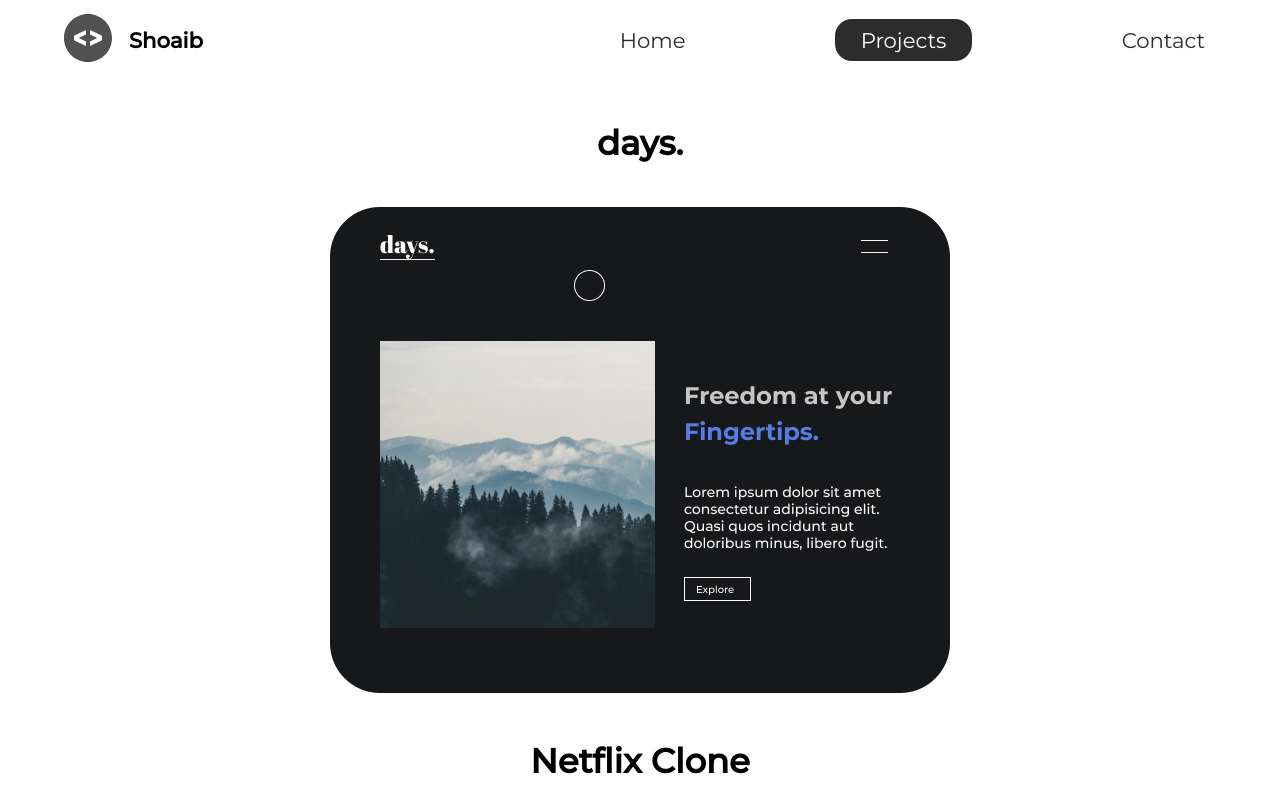
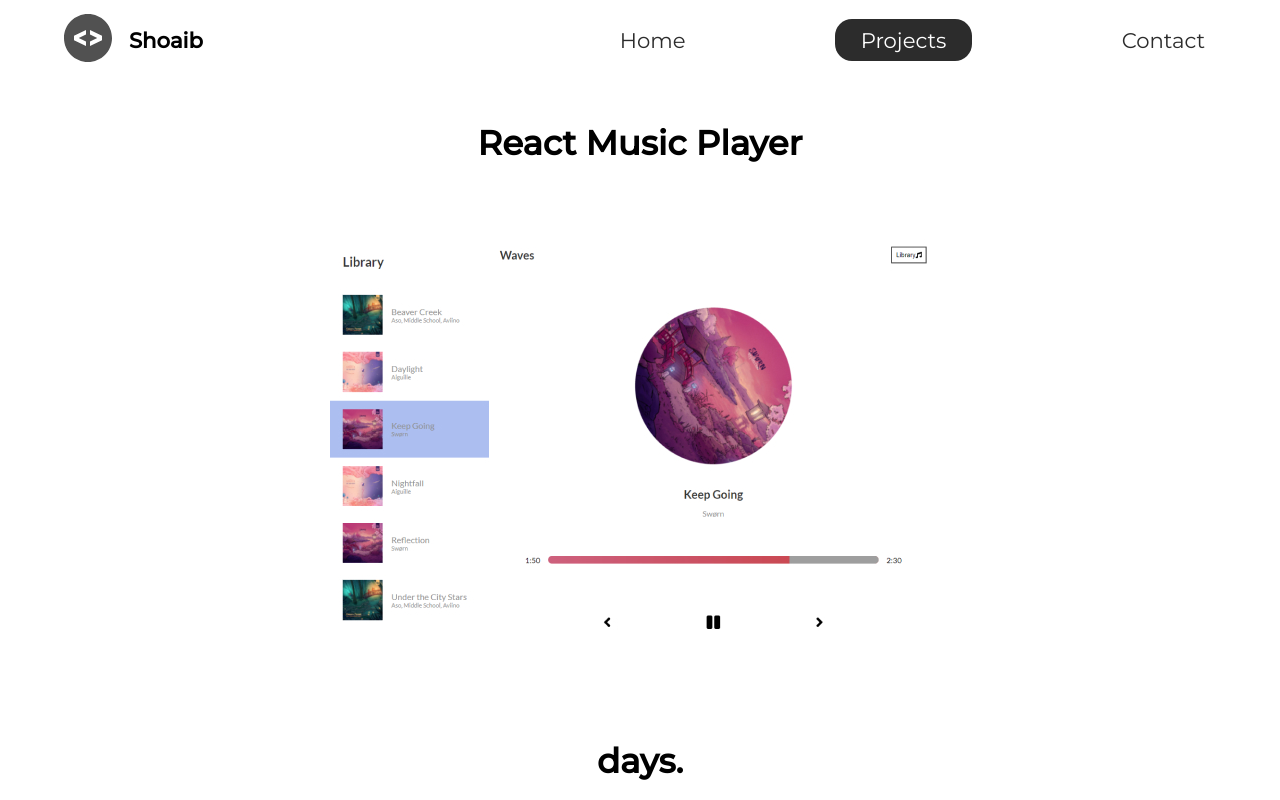
Before and after one commit to mshoaib9711/Portfolio-Setup, a plain HTML site: page projects/index.html in a window 1280 px wide. Shown: the top 800 px of the page. Drawn offline with Linux system fonts and the light colour scheme.

Commit message:
react-music player

```diff
--- a/projects/index.html
+++ b/projects/index.html
@@ -31,6 +31,12 @@
       </nav>
     </header>
     <section class="projects">
+      <div class="days">
+        <h2>React Music Player</h2>
+        <a href="https://tender-lalande-932f67.netlify.app/" target="_blank"
+          ><img src="../img/react-music.jpg" alt="react-music-project"
+        /></a>
+      </div>
       <div class="days">
         <h2>days.</h2>
         <a href="https://sleepy-raman-c80480.netlify.app/" target="_blank"
```
Also changed, not shown: img/react-music.jpg (added).
